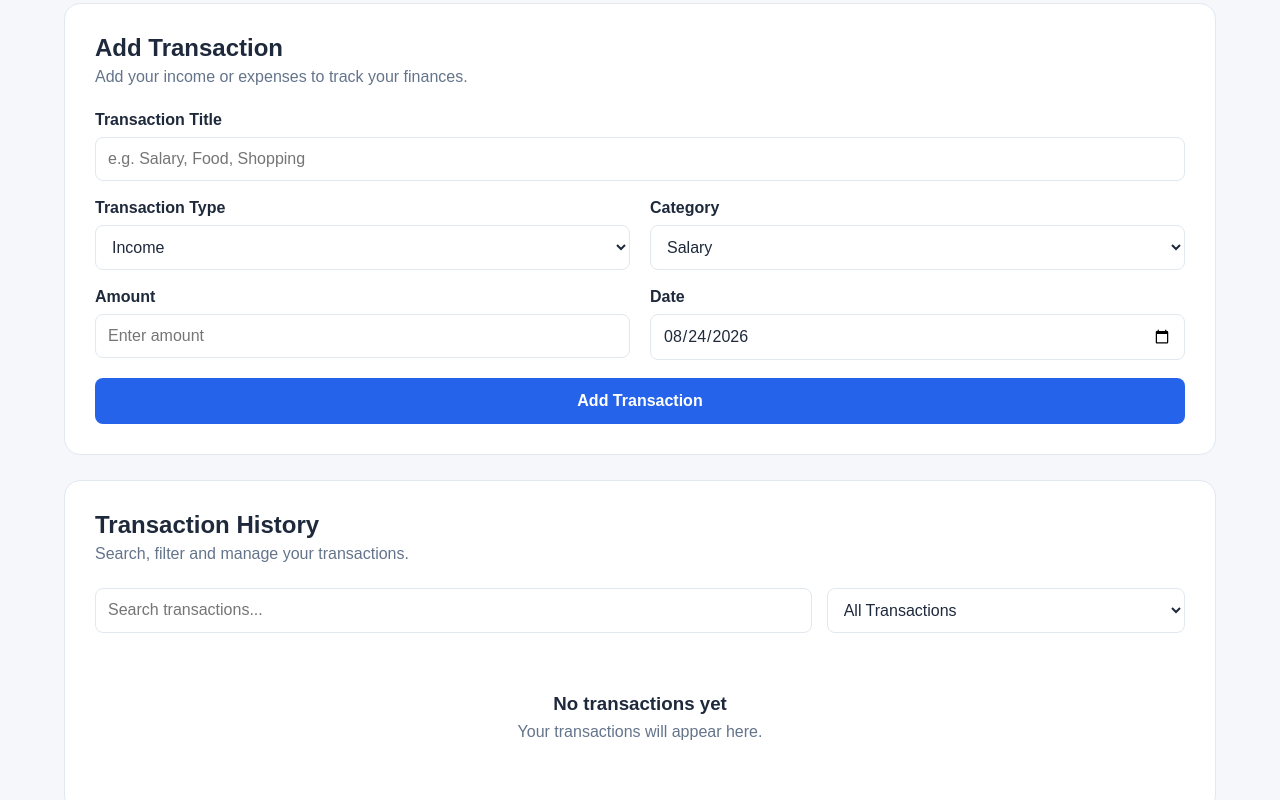
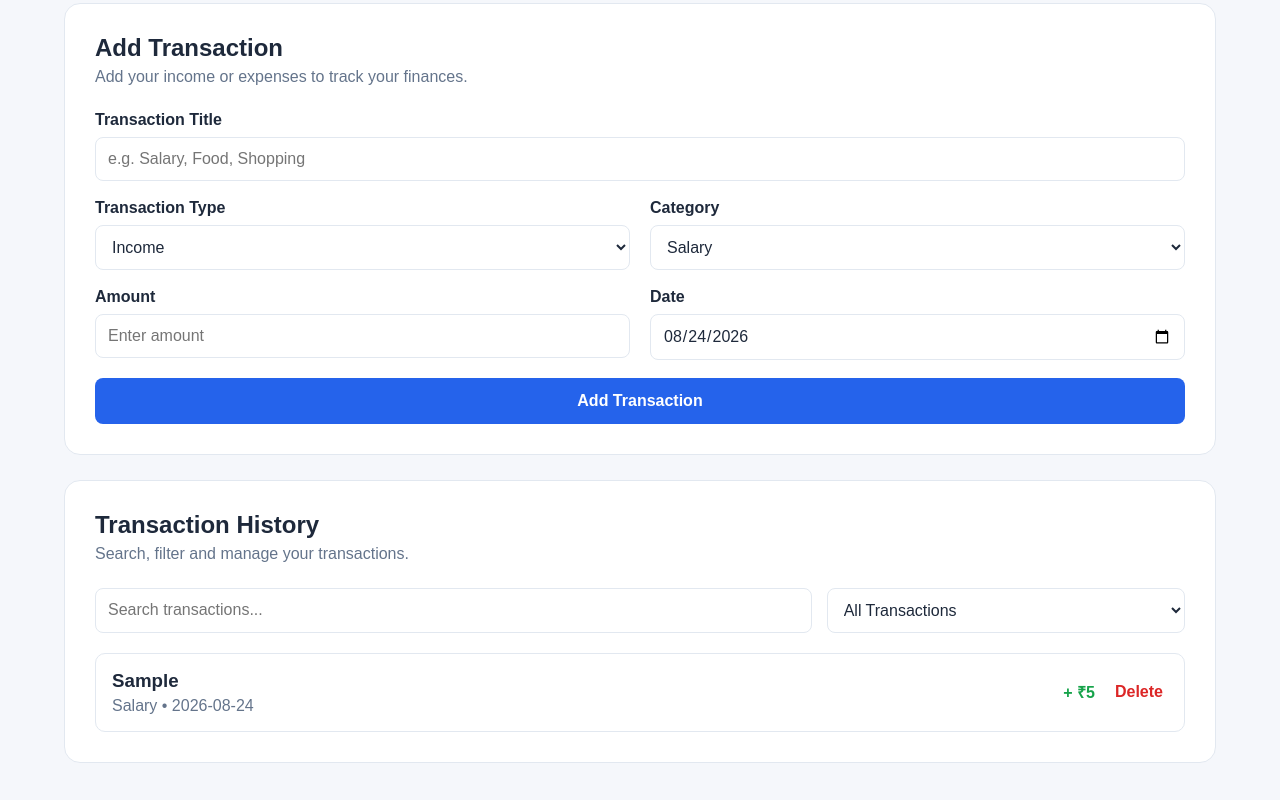
Before and after one commit to Neel-Rana/personal-finance-dashboard, a plain HTML site: page index.html in a window 1280 px wide. Both pictures are taken after typing "Sample", "5" into the empty fields and a click on the button "Add Transaction". Shown: the part 417-1217 px from the top of the page. Drawn offline with Linux system fonts and the light colour scheme.

Commit message:
Display transactions in history

```diff
--- a/script.js
+++ b/script.js
@@ -67,9 +67,47 @@ transactionForm.addEventListener("submit", function(event) {
 
     transactions.push(transaction);
 
-    console.log(transactions);
+    renderTransactions();
 
     transactionForm.reset();
 
     dateInput.value = new Date().toISOString().split("T")[0];
 });
+
+// DISPLAY TRANSACTIONS
+
+function renderTransactions() {
+    transactionList.innerHTML = "";
+
+    if (transactions.length === 0) {
+        transactionList.innerHTML = `
+            <div class="empty-state">
+                <h3>No transactions yet</h3>
+                <p>Your transactions will appear here.</p>
+            </div>
+        `;
+        return;
+    }
+
+    transactions.slice().reverse().forEach(function(transaction) {
+        const item = document.createElement("div");
+
+        item.className = `transaction-item ${transaction.type}`;
+
+        const sign = transaction.type === "income" ? "+" : "-";
+
+        item.innerHTML = `
+            <div>
+                <h3>${transaction.title}</h3>
+                <p>${transaction.category} • ${transaction.date}</p>
+            </div>
+
+            <div class="transaction-right">
+                <strong>${sign} ₹${transaction.amount}</strong>
+                <button class="delete-btn">Delete</button>
+            </div>
+        `;
+
+        transactionList.appendChild(item);
+    });
+}
--- a/style.css
+++ b/style.css
@@ -395,3 +395,43 @@ button {
         font-size: 26px;
     }
 }
+
+.transaction-item {
+    display: flex;
+    justify-content: space-between;
+    align-items: center;
+    padding: 16px;
+    border: 1px solid var(--border);
+    border-radius: 10px;
+}
+
+.transaction-item p {
+    color: var(--text-secondary);
+    margin-top: 5px;
+}
+
+.transaction-right {
+    display: flex;
+    align-items: center;
+    gap: 15px;
+}
+
+.income .transaction-right strong {
+    color: #16a34a;
+}
+
+.expense .transaction-right strong {
+    color: #dc2626;
+}
+
+.delete-btn {
+    border: none;
+    background: transparent;
+    color: #dc2626;
+    font-weight: bold;
+    padding: 5px;
+}
+
+.delete-btn:hover {
+    text-decoration: underline;
+}
```
